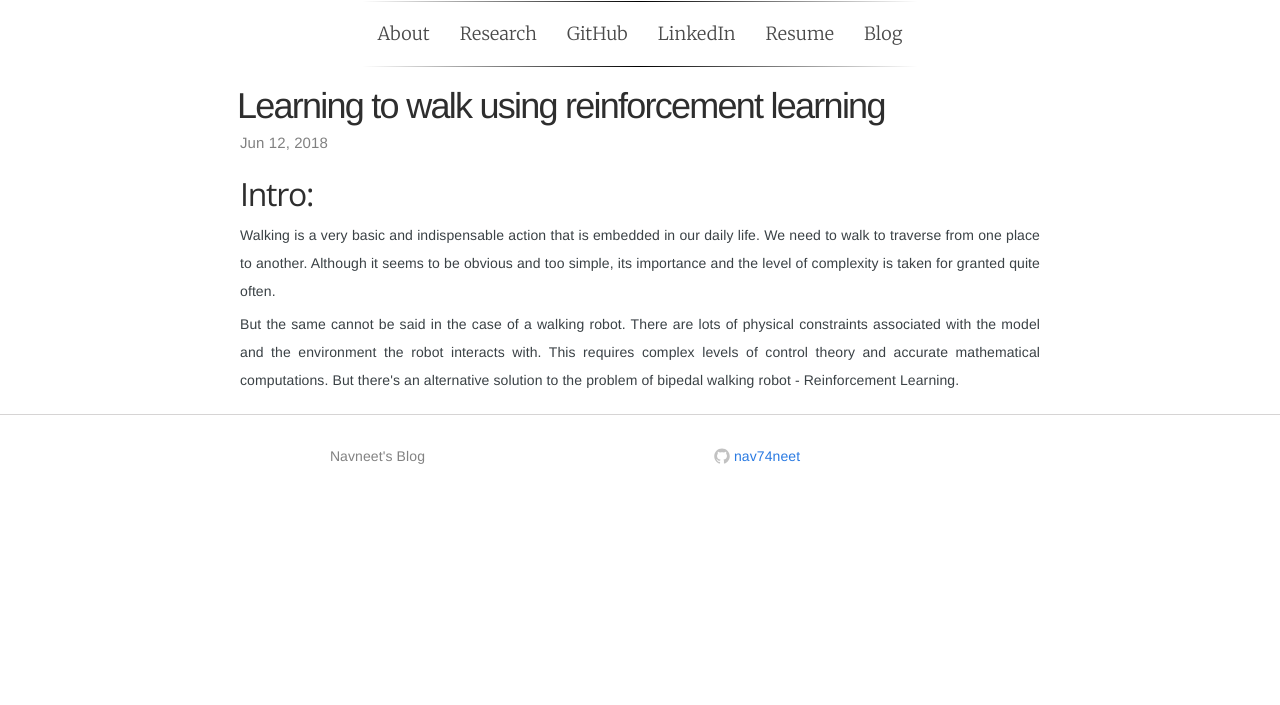
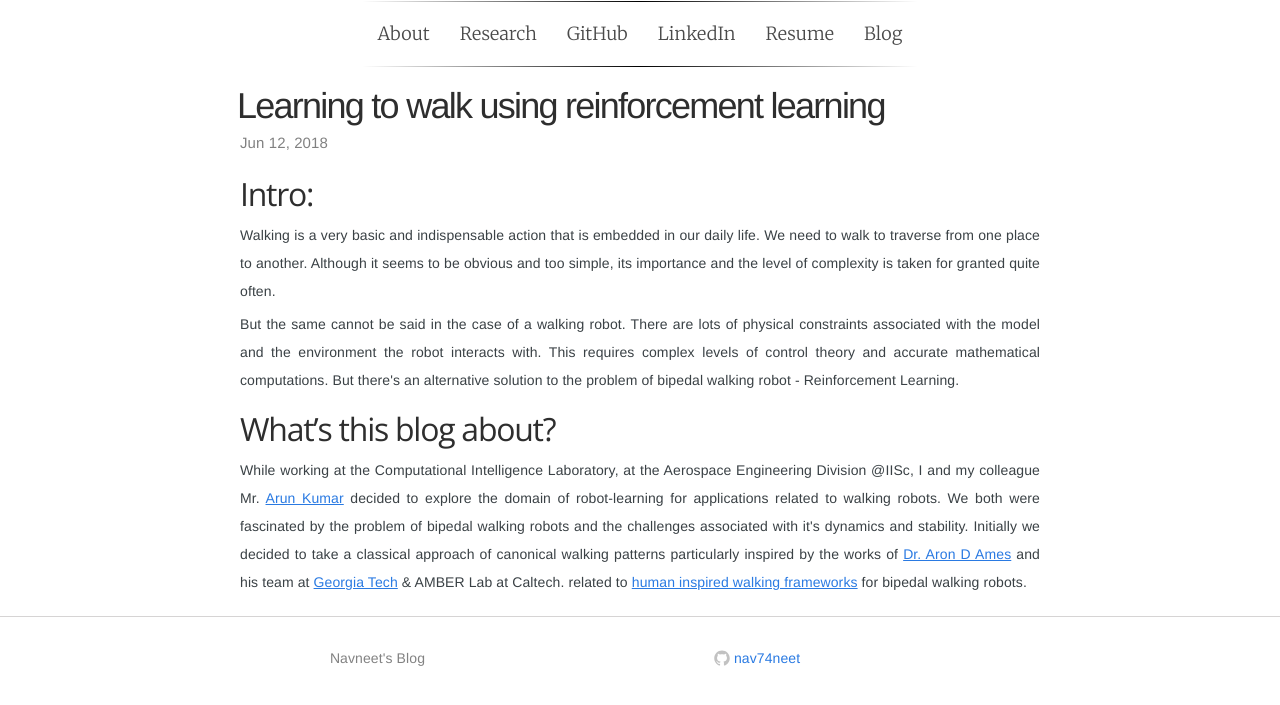
Before and after one commit to navuboy/navuboy.github.io, a Jekyll site: the page built from _posts/2018-06-12-ddpg.md, in a window 1280 px wide. Shown: the top 705 px of the page. Built offline with Jekyll 4.4.1, drawn with Linux system fonts in a browser that asks for light colours; some web fonts are replaced.

Commit message:
Updated research.md

```diff
--- a/_posts/2018-06-12-ddpg.md
+++ b/_posts/2018-06-12-ddpg.md
@@ -10,3 +10,6 @@ tags: reinforcement learning, ddpg, bipedal walking,
 ## Intro:
 <p style="text-align:justify">Walking is a very basic and indispensable action that is embedded in our daily life. We need to walk to traverse from one place to another. Although it seems to be obvious and too simple, its importance and the level of complexity is taken for granted quite often.</p>
 <p style="text-align:justify">But the same cannot be said in the case of a walking robot. There are lots of physical constraints associated with the model and the environment the robot interacts with. This requires complex levels of control theory and accurate mathematical computations. But there's an alternative solution to the problem of bipedal walking robot - Reinforcement Learning.</p>
+
+## What's this blog about?
+<p style="text-align:justify">While working at the Computational Intelligence Laboratory, at the Aerospace Engineering Division @IISc, I and my colleague Mr. <a href="https://www.linkedin.com/in/ioarun/" class="md-link">Arun Kumar</a> decided to explore the domain of robot-learning for applications related to walking robots. We both were fascinated by the problem of bipedal walking robots and the challenges associated with it's dynamics and stability. Initially we decided to take a classical approach of canonical walking patterns particularly inspired by the works of  <a href="http://ames.gatech.edu/" class="md-link"> Dr. Aron D Ames</a> and his team at <a href="https://www.gatech.edu/" class="md-link">Georgia Tech</a> & AMBER Lab at Caltech. related to <a href="http://ames.gatech.edu/ijbbr_2014.pdf" class="md-link">human inspired walking frameworks</a> for bipedal walking robots.</p>
```
